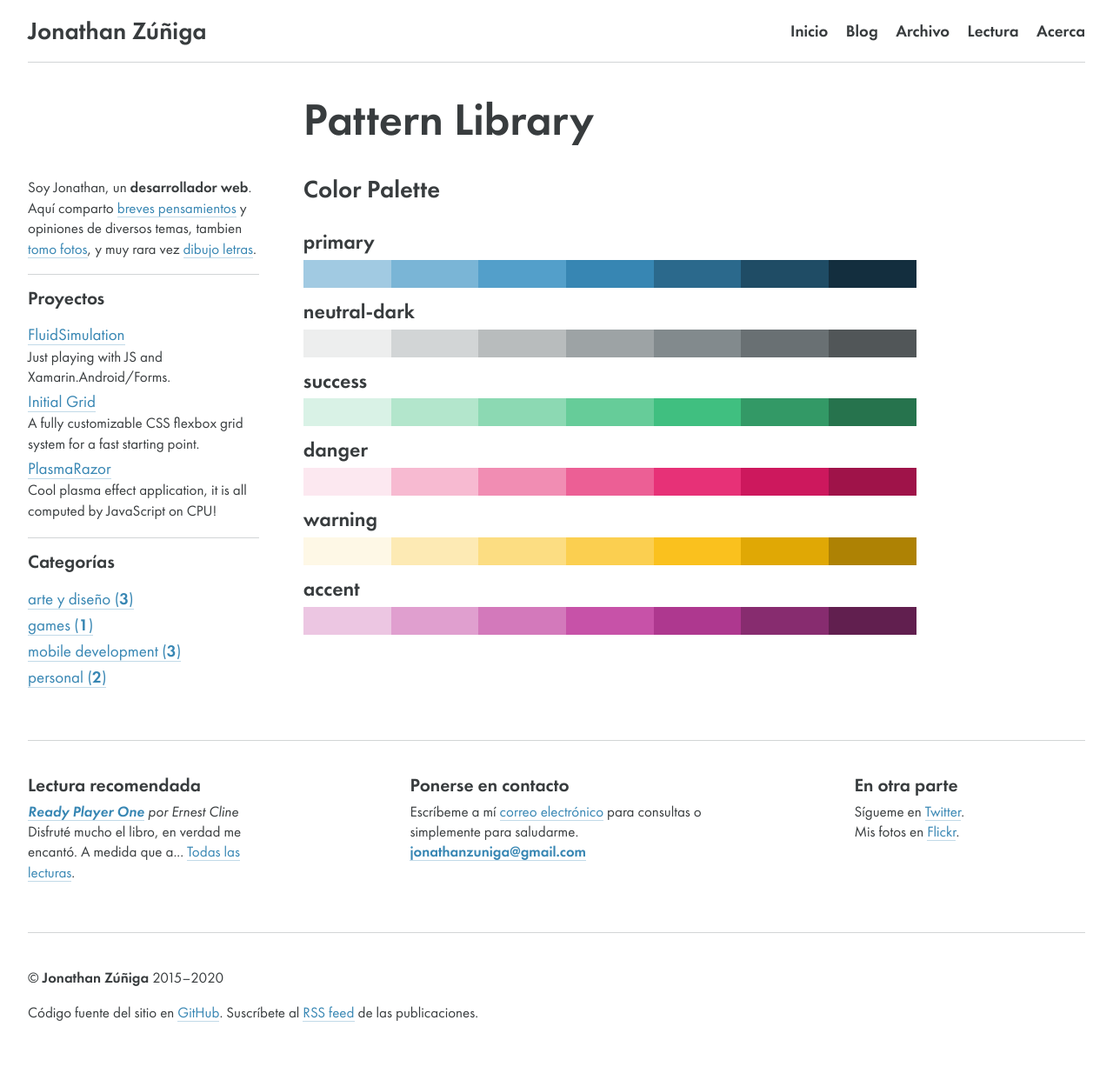
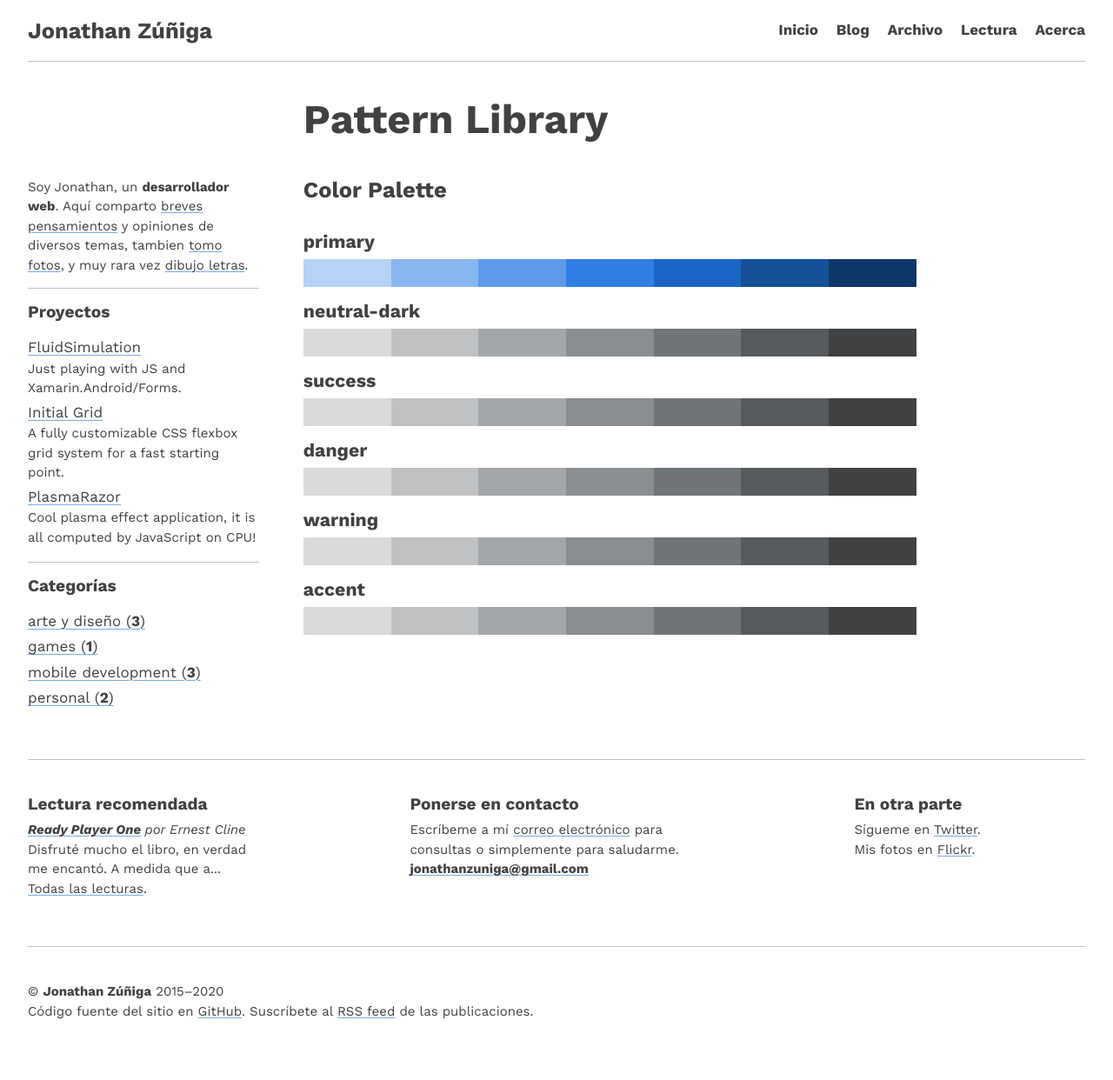
Before and after one commit to jonathanzuniga/jonathanzuniga.github.io, a Jekyll site: the page built from patterns.html, in a window 1280 px wide. Shown: the whole page at 87% size. Built offline with Jekyll 4.4.1, drawn with Linux system fonts in a browser that asks for light colours.

Commit message:
change color palette, font, reset, vars, navbar, wip

```diff
--- a/_includes/footer.html
+++ b/_includes/footer.html
@@ -2,9 +2,7 @@
 <footer class="footer">
 	<p>
 		© <strong>{{ author.first_name }} {{ author.last_name }}</strong>
-		2015–{{ site.time | date: '%Y' }}
-	</p>
-	<p>
+		2015–{{ site.time | date: '%Y' }}<br>
 		Código fuente del sitio en <a href="https://github.com/jonathanzuniga/jonathanzuniga.github.io">GitHub</a>.
 		Suscríbete al <a href="{{ "/feed.xml" | prepend: site.baseurl }}" target="_blank">RSS feed</a> de las publicaciones.
 	</p>
--- a/_sass/_colors.scss
+++ b/_sass/_colors.scss
@@ -1,4 +1,10 @@
-$color-primary: #3786b3;
+$color-primary: #307fe2;
+$color-neutral-dark: #8a8e91;
+$color-success: #8a8e91;
+$color-danger: #8a8e91;
+$color-warning: #8a8e91;
+$color-accent: #8a8e91;
+
 $color-primary-20: lighten($color-primary, 30%);
 $color-primary-30: lighten($color-primary, 20%);
 $color-primary-40: lighten($color-primary, 10%);
@@ -7,7 +13,6 @@ $color-primary-60: darken($color-primary, 10%);
 $color-primary-70: darken($color-primary, 20%);
 $color-primary-80: darken($color-primary, 30%);
 
-$color-neutral-dark: #9da3a5;
 $color-neutral-dark-20: lighten($color-neutral-dark, 30%);
 $color-neutral-dark-30: lighten($color-neutral-dark, 20%);
 $color-neutral-dark-40: lighten($color-neutral-dark, 10%);
@@ -16,7 +21,6 @@ $color-neutral-dark-60: darken($color-neutral-dark, 10%);
 $color-neutral-dark-70: darken($color-neutral-dark, 20%);
 $color-neutral-dark-80: darken($color-neutral-dark, 30%);
 
-$color-success: #6c9;
 $color-success-20: lighten($color-success, 30%);
 $color-success-30: lighten($color-success, 20%);
 $color-success-40: lighten($color-success, 10%);
@@ -25,7 +29,6 @@ $color-success-60: darken($color-success, 10%);
 $color-success-70: darken($color-success, 20%);
 $color-success-80: darken($color-success, 30%);
 
-$color-danger: #ec5f95;
 $color-danger-20: lighten($color-danger, 30%);
 $color-danger-30: lighten($color-danger, 20%);
 $color-danger-40: lighten($color-danger, 10%);
@@ -34,7 +37,6 @@ $color-danger-60: darken($color-danger, 10%);
 $color-danger-70: darken($color-danger, 20%);
 $color-danger-80: darken($color-danger, 30%);
 
-$color-warning: #fbcf50;
 $color-warning-20: lighten($color-warning, 30%);
 $color-warning-30: lighten($color-warning, 20%);
 $color-warning-40: lighten($color-warning, 10%);
@@ -43,7 +45,6 @@ $color-warning-60: darken($color-warning, 10%);
 $color-warning-70: darken($color-warning, 20%);
 $color-warning-80: darken($color-warning, 30%);
 
-$color-accent: #c752a8;
 $color-accent-20: lighten($color-accent, 30%);
 $color-accent-30: lighten($color-accent, 20%);
 $color-accent-40: lighten($color-accent, 10%);
@@ -53,7 +54,7 @@ $color-accent-70: darken($color-accent, 20%);
 $color-accent-80: darken($color-accent, 30%);
 
 $color-bg: #fff;
-$color-txt: darken($color-neutral-dark-80, 10%);
+$color-txt: $color-neutral-dark-80;
 $color-link: $color-primary-50;
 
 $syntax-bg: $color-bg;
--- a/_sass/_fonts.scss
+++ b/_sass/_fonts.scss
@@ -1,17 +1,17 @@
-@import "../fonts/Futura/stylesheet.css";
+// @import "../fonts/Futura/stylesheet.css";
 
-// @font-face {
-//     font-family: "Work Sans";
-//     src: url("../fonts/work-sans/WorkSans-Roman-VF.ttf") format("truetype");
-//     font-weight: 1 999;
-// }
+@font-face {
+    font-family: "Work Sans";
+    src: url("../fonts/work-sans/WorkSans-Roman-VF.ttf") format("truetype");
+    font-weight: 1 999;
+}
 
-// @font-face {
-//     font-family: "Work Sans";
-//     src: url("../fonts/work-sans/WorkSans-Italic-VF.ttf") format("truetype");
-//     font-style: italic;
-//     font-weight: 1 999;
-// }
+@font-face {
+    font-family: "Work Sans";
+    src: url("../fonts/work-sans/WorkSans-Italic-VF.ttf") format("truetype");
+    font-style: italic;
+    font-weight: 1 999;
+}
 
 // @import url("https://fonts.googleapis.com/css?family=Vollkorn:400,400i,600,600i,700,700i,900,900i&display=swap");
 
--- a/_sass/_reset.scss
+++ b/_sass/_reset.scss
@@ -7,7 +7,8 @@
 body {
     color: $body-color;
     font-family: $body-font-family;
-    font-feature-settings: normal;
+    // font-feature-settings: normal;
+    font-feature-settings: "kern" 1, "liga" 1, "ss01" 1;
     font-size: $body-font-size;
     font-weight: $body-font-weight;
     line-height: $body-line-height;
@@ -20,32 +21,32 @@ body {
 }
 
 a {
-    color: $color-link;
-    // transition: all $transition-duration ease-out;
+    color: $color-txt;
+    transition: all $transition-duration ease-out;
 
-    box-shadow: inset 0 -0.063rem 0 rgba($color-link, 0.3),
-        0 0 0 rgba($color-link, 0.3);
-    text-decoration: none;
-    transition: all 0.2s;
+    // box-shadow: inset 0 -0.063rem 0 rgba($color-link, 0.5),
+    //     0 0 0 rgba($color-link, 0.3);
+    // text-decoration: none;
+    // transition: all 0.2s;
 
-    // text-decoration-color: rgba($color-link, 0.5);
-    // text-decoration-thickness: 0.063rem;
-    // text-underline-offset: 0.156em;
+    text-decoration-color: rgba($color-link, 0.65);
+    text-decoration-thickness: 0.063em;
+    text-underline-offset: 0.156em;
+    // text-underline-position: under;
 
     &:hover {
-        border-radius: $border-radius;
         color: $color-link;
 
-        box-shadow: inset 0 -5rem 0 rgba($color-link, 0.1),
-            0 0.063rem 0 rgba($color-link, 0.1);
+        // box-shadow: inset 0 -5rem 0 rgba($color-link, 0.05),
+        //     0 0.063rem 0 rgba($color-link, 0.1);
 
-        // text-decoration-color: rgba($color-link, 0.5);
+        text-decoration-color: rgba($color-link, 0.65);
     }
 
-    // &:hover,
-    // &:active {
-    //     transition-duration: 0s;
-    // }
+    &:hover,
+    &:active {
+        transition-duration: 0s;
+    }
 
     &:focus {
         color: $color-link;
@@ -137,7 +138,7 @@ em {
     color: $color-link;
     font-style: italic;
     font-family: $heading-font-family;
-    font-weight: $heading-font-weight;
+    font-weight: #{$heading-font-weight - 100};
 }
 
 figure {
@@ -173,7 +174,6 @@ $headings-map: ($h1-font-size, $h2-font-size, $h3-font-size, $h4-font-size);
 
         a {
             color: $body-color;
-            text-decoration: none;
 
             &:visited {
                 color: $body-color;
--- a/_sass/_variables.scss
+++ b/_sass/_variables.scss
@@ -6,14 +6,17 @@ $bp-sm-min-width: 48em; // 768px
 $bp-md-min-width: 64em; // 1024px
 $bp-lg-min-width: 80em; // 1280px
 
-$font-family-primary: "Futura PT Book", Futura, -apple-system,
-    BlinkMacSystemFont, "Segoe UI", Roboto, Oxygen, Ubuntu, Cantarell,
-    "Open Sans", "Helvetica Neue", sans-serif;
-$font-family-heading: "Futura PT Demi", $font-family-primary;
+$font-family-primary: "Work Sans", -apple-system, BlinkMacSystemFont, "Segoe UI",
+    Roboto, Oxygen, Ubuntu, Cantarell, "Open Sans", "Helvetica Neue", sans-serif;
+$font-family-heading: $font-family-primary;
+// $font-family-primary: "Futura PT Book", Futura, -apple-system,
+//     BlinkMacSystemFont, "Segoe UI", Roboto, Oxygen, Ubuntu, Cantarell,
+//     "Open Sans", "Helvetica Neue", sans-serif;
+// $font-family-heading: "Futura PT Demi", $font-family-primary;
 $font-family-mono: Menlo, Monaco, Consolas, "Liberation Mono", "Courier New",
     Courier, monospace;
 
-$font-size: 1.188rem;
+$font-size: 1.063rem;
 $font-size-xs: $font-size - 0.25; // -4
 $font-size-sm: $font-size - 0.125; // -2
 $font-size-md: $font-size + 0.125; // +2
@@ -50,12 +53,12 @@ $body-color: $color-txt;
 $body-font-family: $font-family-primary;
 $body-font-size: $font-size;
 $body-font-weight: 400;
-$body-line-height: 1.375;
+$body-line-height: 1.5;
 
 $code-bg-color: $color-neutral-dark-60;
 
 $heading-font-family: $font-family-heading;
-$heading-font-weight: 600;
+$heading-font-weight: 700;
 
 $h1-font-size: 2.75em;
 $h2-font-size: 1.5em;
--- a/_sass/components/_navbar.scss
+++ b/_sass/components/_navbar.scss
@@ -13,6 +13,7 @@
     a {
         box-shadow: none;
         color: $body-color;
+        text-decoration: none;
 
         &:hover {
             color: $color-link;
```
